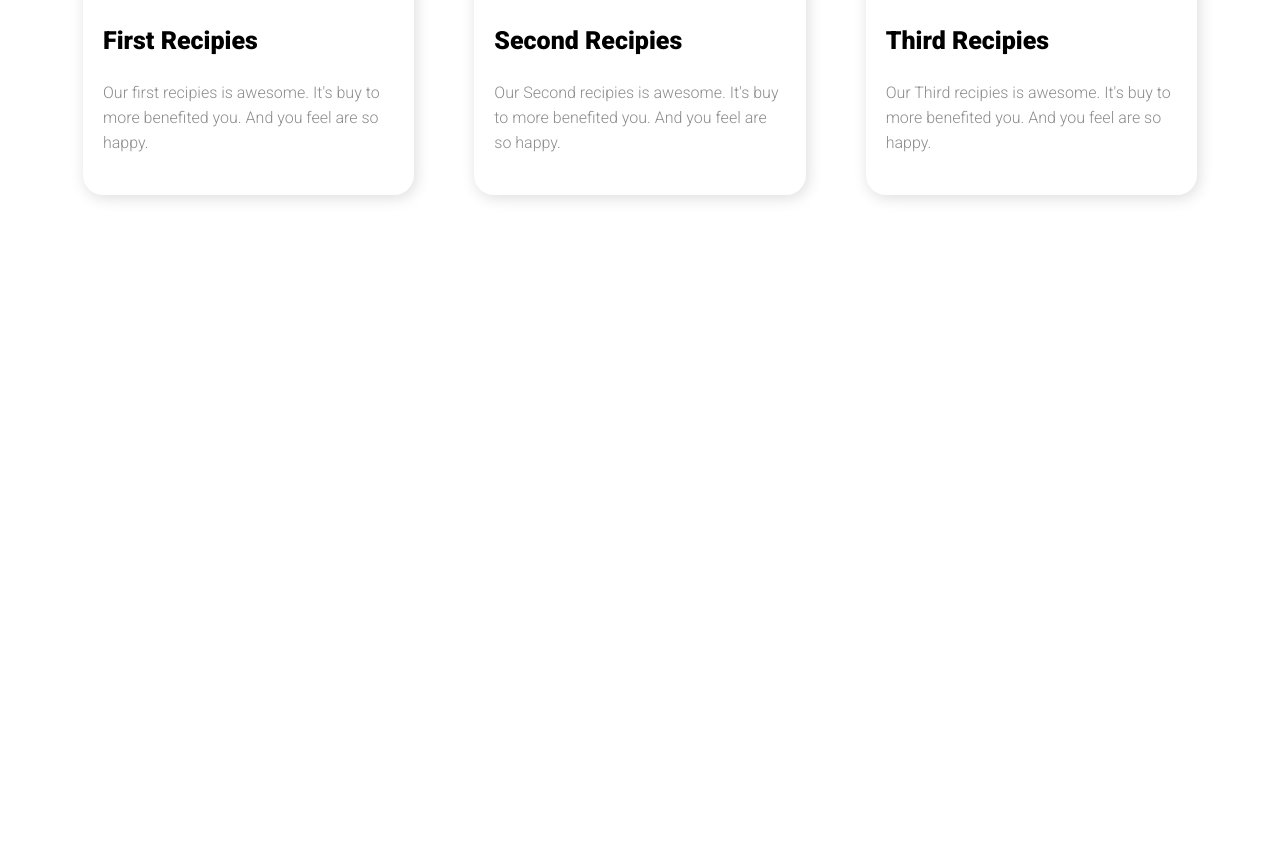
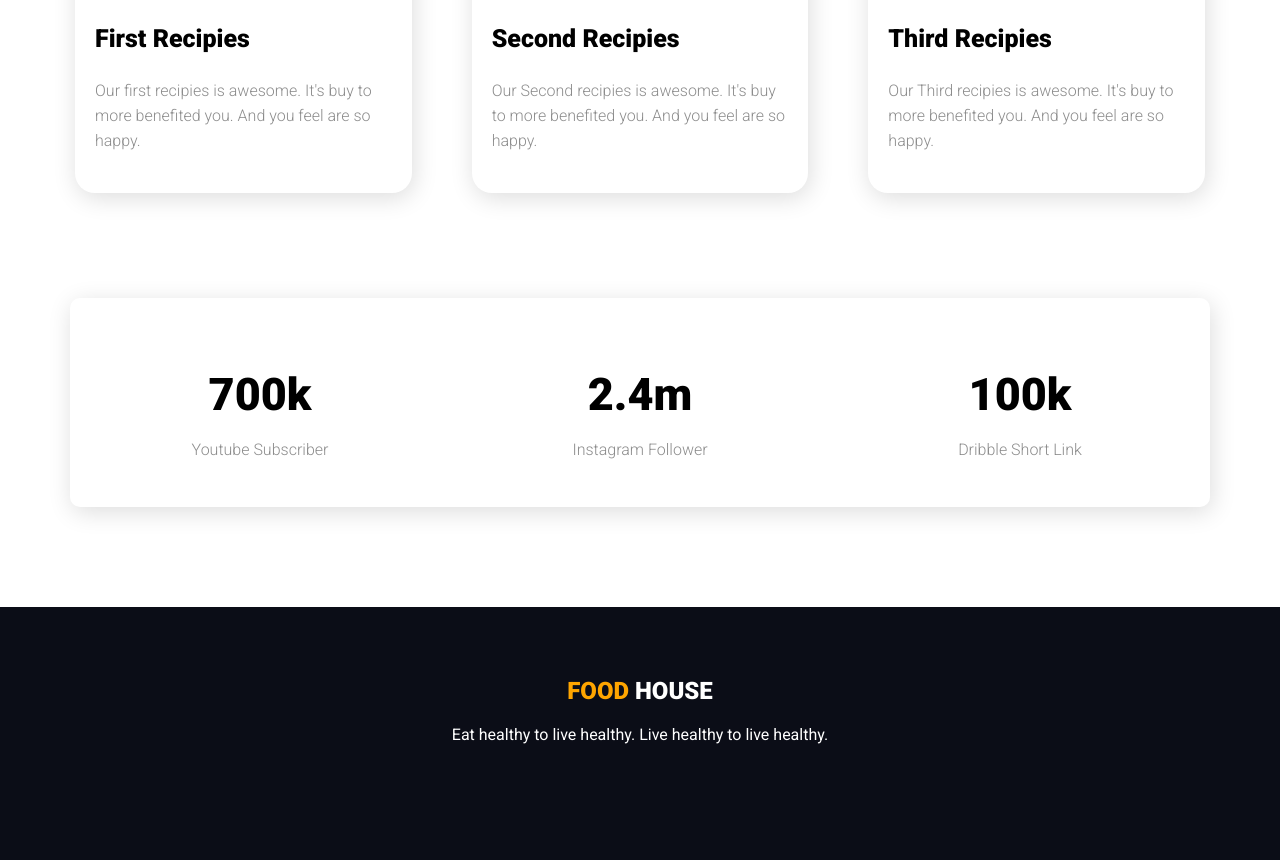
Before and after one commit to emonmahdi/food-house, a plain HTML site: page index.html in a window 1280 px wide. Shown: the part 1755-2615 px from the top of the page. Before the commit the page ends 2005 px from the top, so only its background shows below. Drawn offline with Linux system fonts and the light colour scheme.

Commit message:
motamuti design ses sample template

```diff
--- a/index.html
+++ b/index.html
@@ -13,7 +13,7 @@
 <body>
      <section class="displayflex">
          <div class="half-width">
-             <h1> <span>Welcome</span>  To food House, <br> just eat healthy with Food House</h1>
+             <h1> <span class="orange-color">Welcome</span>  To food House, <br> just eat healthy with Food House</h1>
              <p>Imagine you don't need a diet because we provide <br> healthy and delicious food for you</p>
              <a class="link-btn" target="_blank" href="www.google.com">Food Order</a>
          </div>
@@ -56,5 +56,27 @@
             </div>
         </div>
      </section>
+     <!-- ================================================================================================ -->
+     <section class="count">
+         <div class="displayflex">
+             <div class="third-one-width">
+                 <h3>700k</h3>
+                 <p>Youtube Subscriber</p>
+             </div>
+             <div class="third-one-width">
+                 <h3>2.4m</h3>
+                 <p>Instagram Follower</p>
+             </div>
+             <div class="third-one-width">
+                 <h3>100k</h3>
+                 <p>Dribble Short Link</p>
+             </div>
+         </div>
+     </section>
+     <!-- ==================================================================================================== -->
+     <footer>
+         <h2> <span class="orange-color">FOOD</span>  HOUSE</h2>
+         <p>Eat healthy to live healthy. Live healthy to live healthy.</p>
+     </footer>
 </body>
 </html>
--- a/style.css
+++ b/style.css
@@ -1,5 +1,7 @@
 body{
     font-family: 'Roboto', sans-serif;
+    margin: 0;
+    padding: 0;
 }
 p{
     font-weight: 500;
@@ -21,7 +23,7 @@ p{
     color:#575757;
     text-transform: capitalize;
 }
-.displayflex span{
+.orange-color{
     color:orange;
 }
 .displayflex p{
@@ -62,6 +64,9 @@ p{
     padding-right: 20px;
 }
 /* ======================================================================================= */
+.recipies{
+    margin-bottom: 50px;
+}
 .section-title{
     text-align: center;
     width: 100%;
@@ -69,6 +74,7 @@ p{
 }
 .recipies .displayflex{
     padding:0 45px;
+    margin-bottom: 100px;
 }
 .section-title h2{
     font-size: 40px;
@@ -79,7 +85,7 @@ p{
     margin: 5px 30px;
     padding: 20px;
     border-radius: 20px;
-    box-shadow: 2px 3px 15px #ddd;
+    box-shadow: 2px 5px 25px #ddd;
 }
 .third-one-width img{
     width: 100%;
@@ -89,3 +95,30 @@ p{
 .third-one-width h3{
     font-size: 25px;
 }
+/* ============================================================================================= */
+.count{
+    margin-bottom: 100px;
+}
+.count .third-one-width{
+    box-shadow: none;
+    text-align: center;
+
+}
+.count h3{
+    font-size: 45px;
+    margin-bottom: 0;
+}
+.count .displayflex{
+    box-shadow: 2px 5px 25px #ddd;
+    margin:20px 70px;
+    border-radius: 10px;
+}
+/* ================================================================================================ */
+footer{
+    text-align: center;
+    background: #0B0D17;
+    padding: 0;
+    padding-top: 50px;
+    padding-bottom: 100px;
+    color:#fff
+}
```
